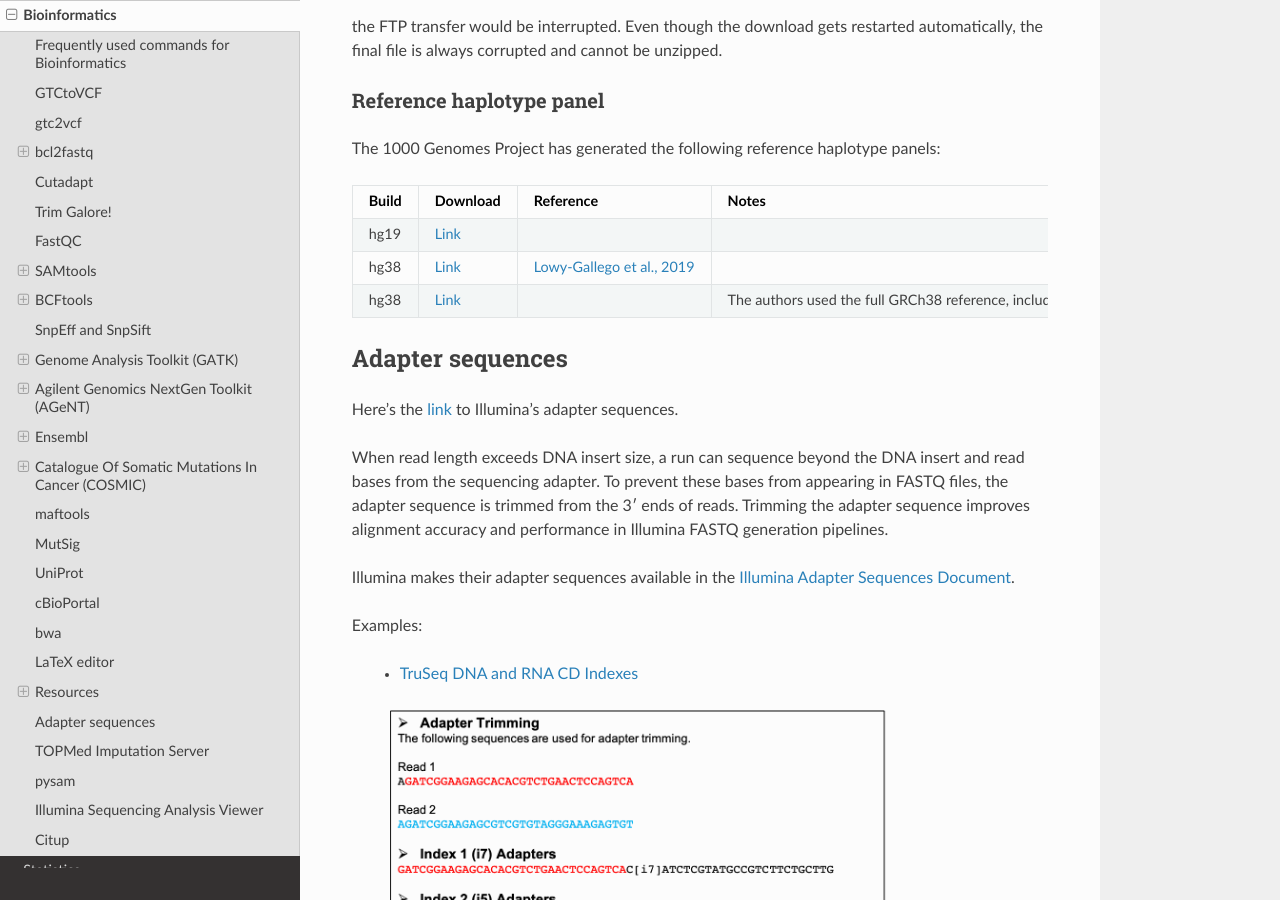
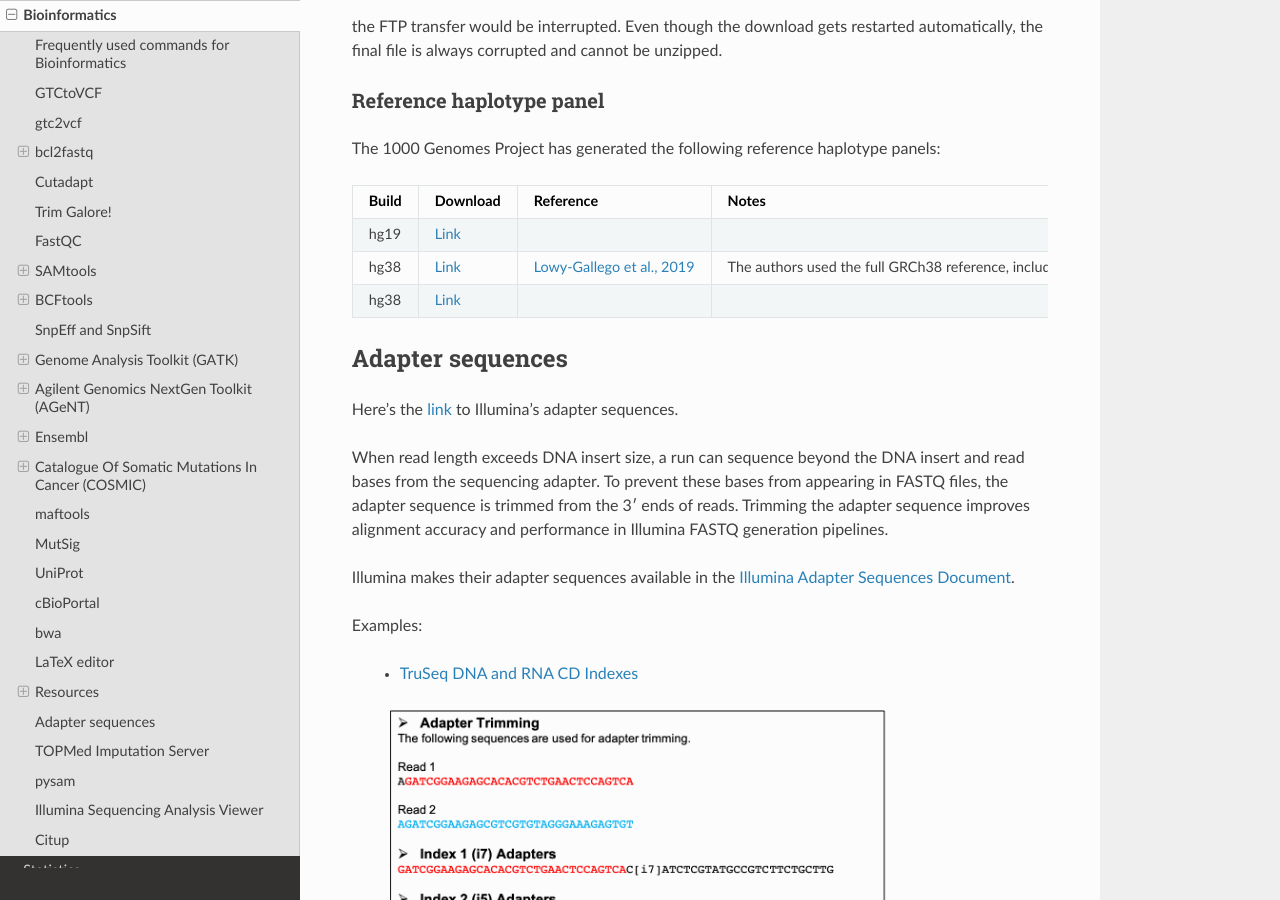
Before and after one commit to sbslee/notes, a Sphinx documentation site: the page built from docs/bioinformatics.rst, in a window 1280 px wide and 900 px high, scrolled down 16115 px. Built offline with Sphinx 7.4.7 and the Read the Docs theme 2.0.0, drawn with Linux system fonts in a browser that asks for light colours.

```diff
--- a/docs/bioinformatics.rst
+++ b/docs/bioinformatics.rst
@@ -783,11 +783,11 @@ The 1000 Genomes Project has generated the following reference haplotype panels:
    * - hg38
      - `Link <http://ftp.1000genomes.ebi.ac.uk/vol1/ftp/data_collections/1000_genomes_project/release/20190312_biallelic_SNV_and_INDEL/>`__
      - `Lowy-Gallego et al., 2019 <https://wellcomeopenresearch.org/articles/4-50>`__
-     -
+     - The authors used the full GRCh38 reference, including ALT contigs, decoy, and EBV/IMGT/HLA sequences.
    * - hg38
      - `Link <http://ftp.1000genomes.ebi.ac.uk/vol1/ftp/data_collections/1000G_2504_high_coverage/working/20201028_3202_phased/>`__
      -
-     - The authors used the full GRCh38 reference, including ALT contigs, decoy, and EBV/IMGT/HLA sequences.
+     -
 
 Adapter sequences
 =================
```
